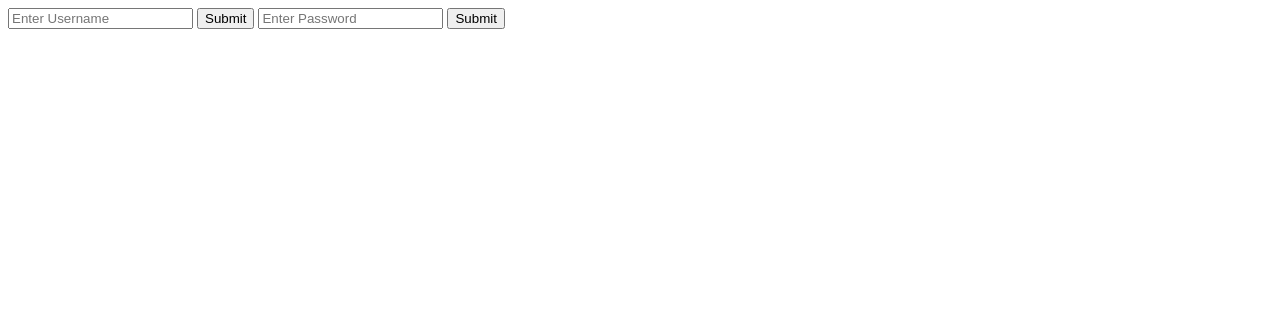
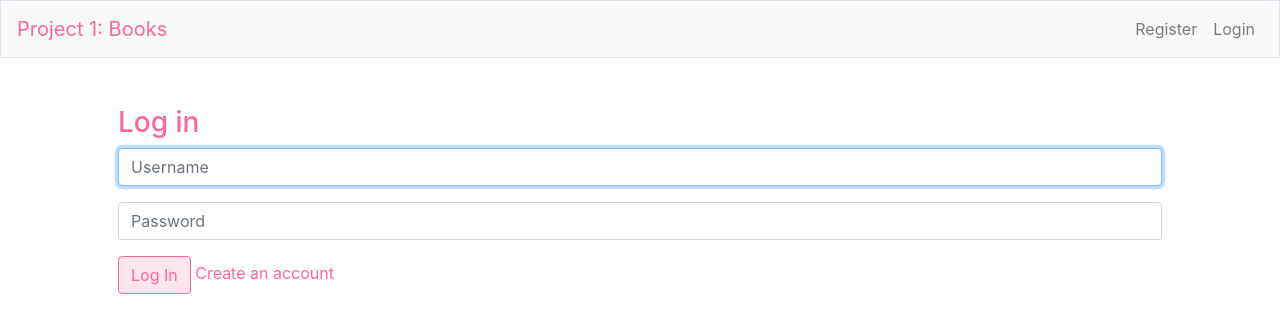
Before and after one commit to marcelajimenez/project1, a Flask app: page /login in a window 1280 px wide. Shown: the top 333 px of the page. Run offline with Flask 2, Linux system fonts and the light colour scheme; some libraries are stand-ins or nearby versions.

Commit message:
Change color pink

```diff
--- a/templates/layout.html
+++ b/templates/layout.html
@@ -3,32 +3,25 @@
 
 <head>
     <meta charset="utf-8" />
-    <meta name="viewport" content="width=device-width, initial-scale=1, shrink-to-fit=no">
-
-    <link rel="stylesheet" href="https://stackpath.bootstrapcdn.com/bootstrap/4.1.3/css/bootstrap.min.css" integrity="sha384-MCw98/SFnGE8fJT3GXwEOngsV7Zt27NXFoaoApmYm81iuXoPkFOJwJ8ERdknLPMO"
-        crossorigin="anonymous">
-    <link rel="stylesheet" href="../static/style.css">
-
-    <script src="https://code.jquery.com/jquery-3.3.1.slim.min.js" integrity="sha384-q8i/X+965DzO0rT7abK41JStQIAqVgRVzpbzo5smXKp4YfRvH+8abtTE1Pi6jizo"
-        crossorigin="anonymous"></script>
-    <script src="https://cdnjs.cloudflare.com/ajax/libs/popper.js/1.14.3/umd/popper.min.js" integrity="sha384-ZMP7rVo3mIykV+2+9J3UJ46jBk0WLaUAdn689aCwoqbBJiSnjAK/l8WvCWPIPm49"
-        crossorigin="anonymous"></script>
-    <script src="https://stackpath.bootstrapcdn.com/bootstrap/4.1.3/js/bootstrap.min.js" integrity="sha384-ChfqqxuZUCnJSK3+MXmPNIyE6ZbWh2IMqE241rYiqJxyMiZ6OW/JmZQ5stwEULTy"
-        crossorigin="anonymous"></script>
+    <link rel="stylesheet" href="https://maxcdn.bootstrapcdn.com/bootstrap/4.0.0/css/bootstrap.min.css" integrity="sha384-Gn5384xqQ1aoWXA+058RXPxPg6fy4IWvTNh0E263XmFcJlSAwiGgFAW/dAiS6JXm" crossorigin="anonymous">
+    <link rel="stylesheet" href="style_sheet.css">
+    <meta name="viewport" content="width=device-width, initial-scale=1">
 
     <title>Project 1: {% block title %}{% endblock %}</title>
 </head>
 
 <body>
     <nav class="navbar navbar-expand-lg navbar-light bg-light border">
-        <a class="navbar-brand" style="color:gr">
+        <a class="navbar-brand" style="color:#ff6699">
             Project 1: Books
         </a>
-        <button class="navbar-toggler" type="button" data-toggle="collapse" data-target="#navbarNavDropdown"
-            aria-controls="navbarNavDropdown" aria-expanded="false" aria-label="Toggle navigation">
+        <button style="background-color:#ffe6ee; border-color:#ff6699; color:#ff6699"
+                class="navbar-toggler" type="button" data-toggle="collapse"
+                data-target="#myModal"
+            aria-controls="myModal" aria-expanded="false" aria-label="Toggle navigation">
             <span class="navbar-toggler-icon"></span>
         </button>
-        <div class="navbar-collapse collapse" id="navbarNavDropdown">
+        <div class="navbar-collapse collapse" id="myModal">
             {% if session.user_id %}
                 <ul class="navbar-nav mr-auto">
                     <li class="nav-item"><a class="nav-link" href="/">Search</a></li>
@@ -39,6 +32,7 @@
                 </ul>
             {% else %}
                 <ul class="navbar-nav ml-auto">
+                    <!-- Choose where links login and register will take you -->
                     <li class="nav-item"><a class="nav-link" href="/register">Register</a></li>
                     <li class="nav-item"><a class="nav-link" href="/login">Login</a></li>
                 </ul>
--- a/templates/login.html
+++ b/templates/login.html
@@ -1,21 +1,21 @@
-<!DOCTYPE html>
-<html lang="en">
-<head>
-    <meta charset="UTF-8">
-    <title>Book Reviews Login Information!</title>
-</head>
-    <body>
-     <form action="" method="post">
-          <input type="text" name="name" placeholder="Enter Username">
-          <button>Submit</button>
-      <form>
-    </body>
+{% extends "layout.html" %}
+{% block title%}
+    Login
+{% endblock%}
 
-    <body>
-     <form action="" method="post">
-          <input type="text" name="password" placeholder="Enter Password">
-          <button>Submit</button>
-      <form>
-    </body>
+{% block content %}
 
-</html>
+    <h3 style="color:#ff6699">Log in</h3>
+    <form action="/login" method="post">
+        <div class="form-group">
+            <input autocomplete="off" autofocus class="form-control" name="username" placeholder="Username" type="text"/>
+        </div>
+        <div class="form-group">
+            <input class="form-control" name="password" placeholder="Password" type="password"/>
+        </div>
+        <button style= "background-color:#ffe6ee; border-color:#ff6699; color:#ff6699"
+        class="btn btn-primary" type="submit">Log In</button>
+        <a style="color:#ff6699" href="/register">Create an account</a>
+    </form>
+
+{% endblock %}
```
